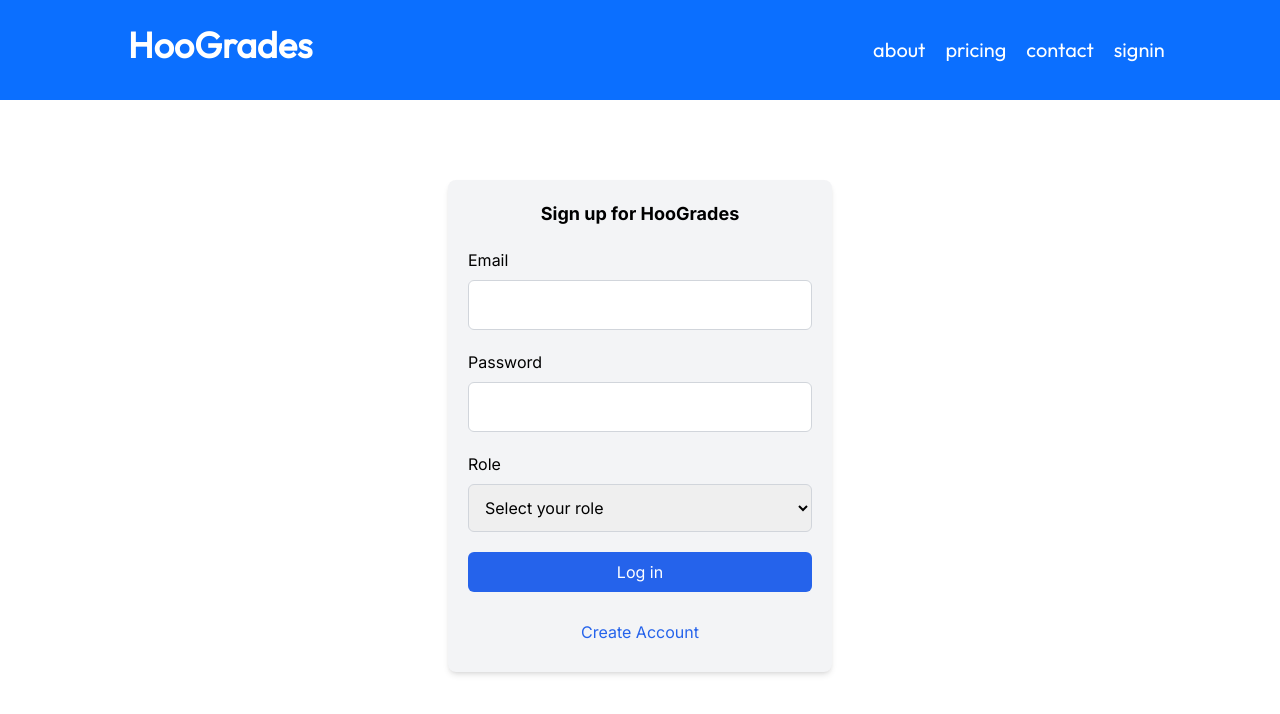
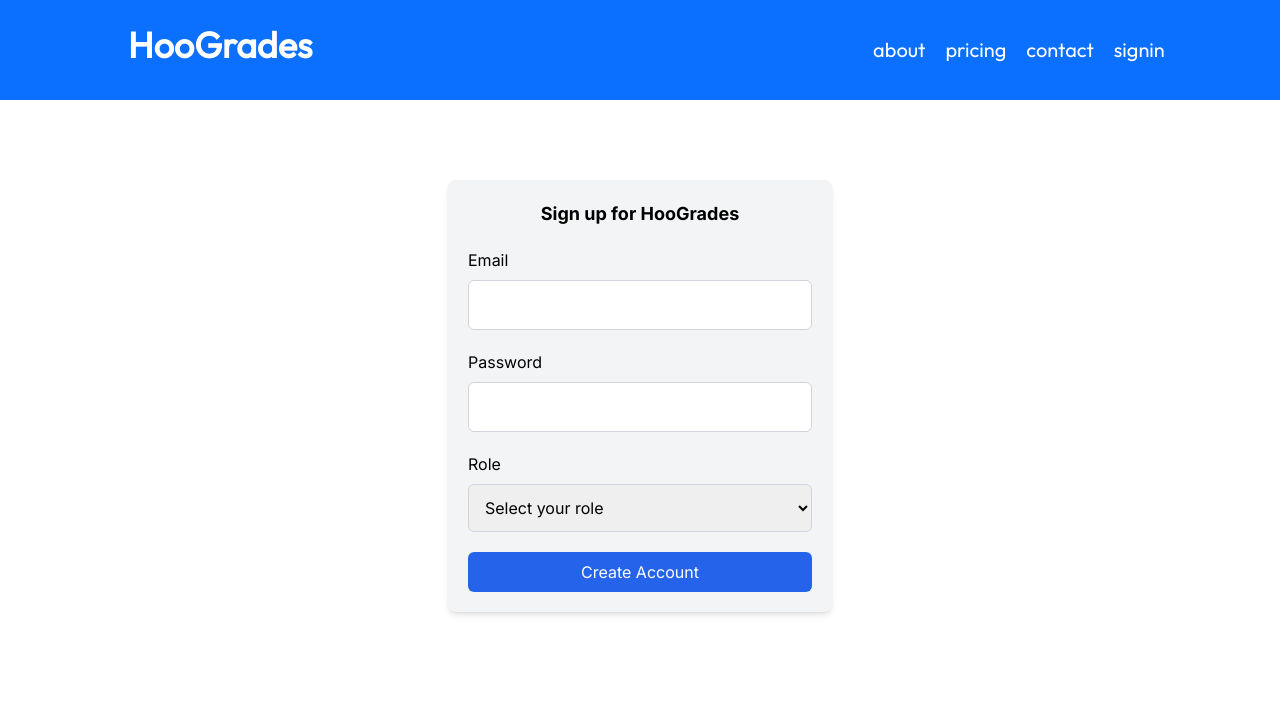
Before and after one commit to IAMVANN/HooGrades, a Next.js app in the folder hoo-grades/: page /signup in a window 1280 px wide. Shown: the top 714 px of the page. Built offline with nearby package versions, Linux system fonts and the light colour scheme.

Commit message:
Added functionality to Create Account button in signin page

```diff
--- a/hoo-grades/src/components/SignInBox.tsx
+++ b/hoo-grades/src/components/SignInBox.tsx
@@ -1,3 +1,4 @@
+import Link from "next/link";
 export default function SignInBox() {
   return (
     <>
@@ -40,7 +41,7 @@ export default function SignInBox() {
             type="button"
             className="p-2 rounded-md border-none text-blue-600 bg-transparent hover:bg-blue-100 focus:outline-none focus:ring-2 focus:ring-blue-600 focus:ring-opacity-50 cursor-pointer"
           >
-            Create Account
+            <Link href="/signup">Create Account</Link>
           </button>
         </form>
       </div>
--- a/hoo-grades/src/components/SignUpBox.tsx
+++ b/hoo-grades/src/components/SignUpBox.tsx
@@ -49,12 +49,6 @@ export default function SignUpBox() {
             type="submit"
             className="p-2 rounded-md border-none text-white bg-blue-600 hover:bg-blue-700 focus:outline-none focus:ring-2 focus:ring-blue-600 focus:ring-opacity-50 cursor-pointer"
           >
-            Log in
-          </button>
-          <button
-            type="button"
-            className="p-2 rounded-md border-none text-blue-600 bg-transparent hover:bg-blue-100 focus:outline-none focus:ring-2 focus:ring-blue-600 focus:ring-opacity-50 cursor-pointer"
-          >
             Create Account
           </button>
         </form>
```
